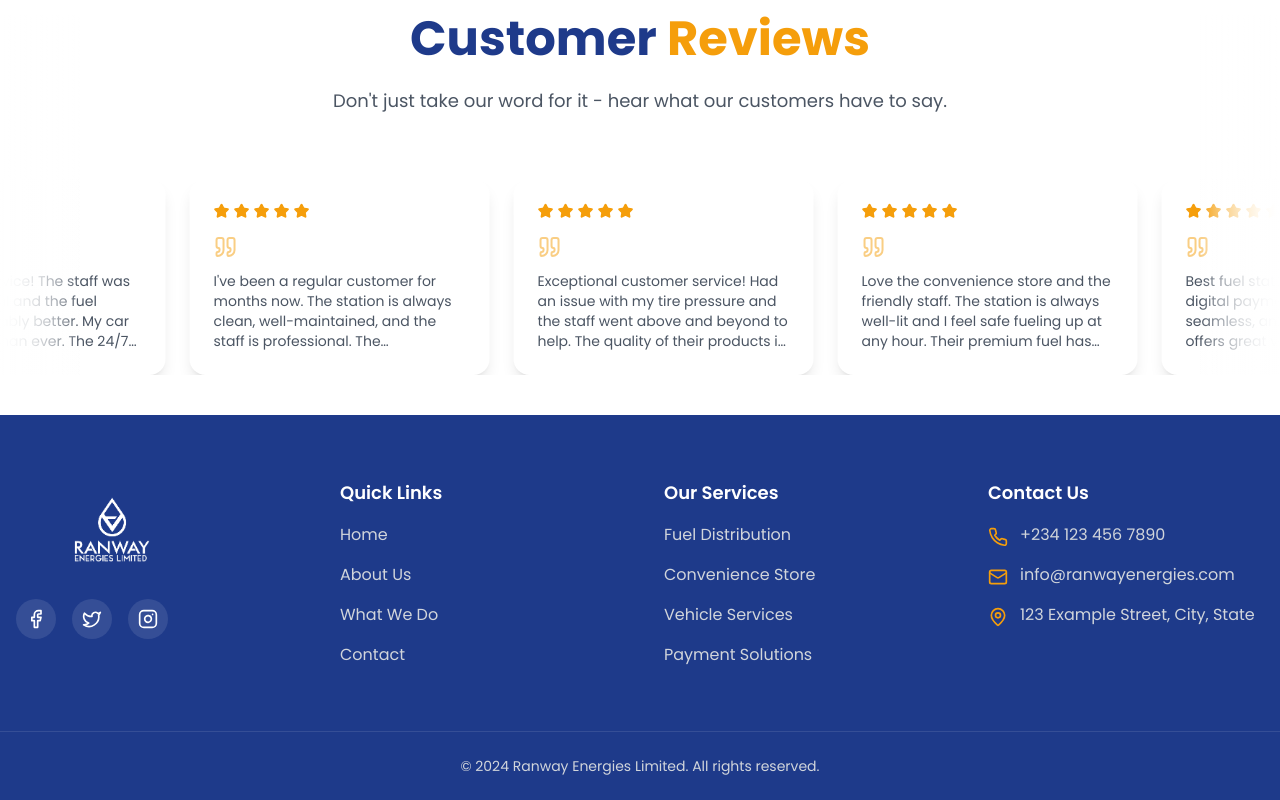
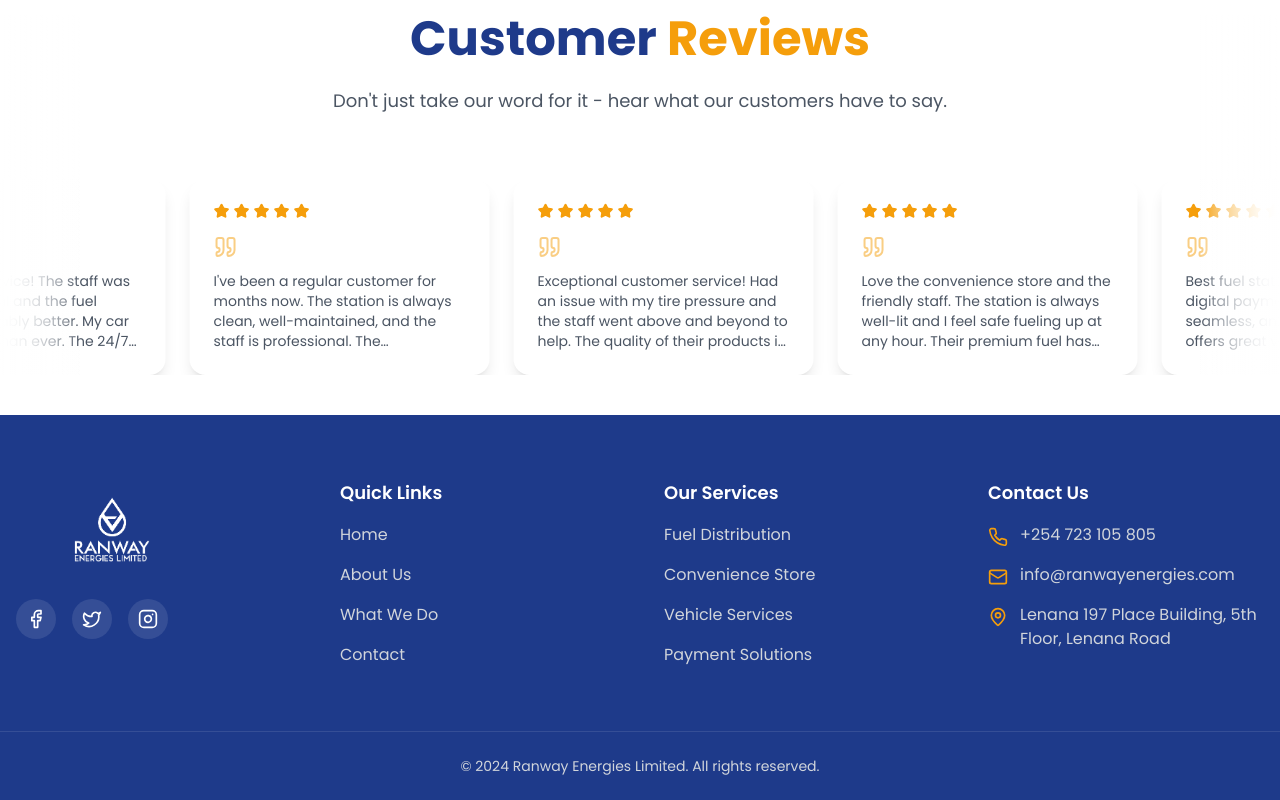
Before and after one commit to kulmidigital/ranwayenergies, a Next.js app: page / in a window 1280 px wide. Shown: the part 3385-4185 px from the top of the page. Built offline with nearby package versions, Linux system fonts and the light colour scheme.

Commit message:
footer contact update

```diff
--- a/components/layout/Footer.tsx
+++ b/components/layout/Footer.tsx
@@ -126,7 +126,7 @@ const services = [
 const contactInfo = [
   {
     icon: Phone,
-    label: '+234 123 456 7890'
+    label: '+254 723 105 805'
   },
   {
     icon: Mail,
@@ -134,6 +134,6 @@ const contactInfo = [
   },
   {
     icon: MapPin,
-    label: '123 Example Street, City, State'
+    label: 'Lenana 197 Place Building, 5th Floor, Lenana Road'
   }
 ];
```
